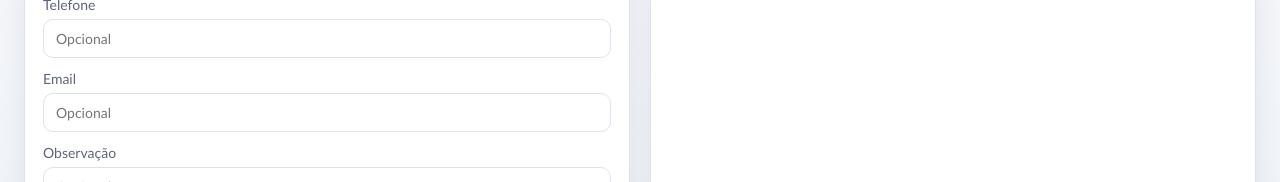
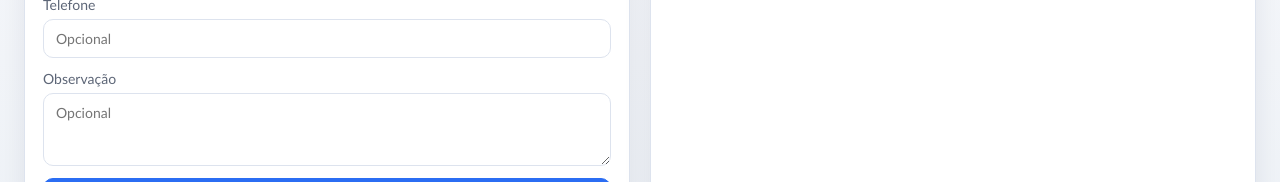
Before and after one commit to Kriegerph/Chamados, an Angular app: page /clientes in a window 1280 px wide. Shown: the part 230-412 px from the top of the page. Built offline with nearby package versions, Linux system fonts and the light colour scheme; no server answers; the database is empty; sample sign-in values are in the browser's storage.

Commit message:
corrigir problemas com cadastro de clientes

```diff
--- a/package.json
+++ b/package.json
@@ -39,6 +39,7 @@
     "@angular/build": "^21.1.4",
     "@angular/cli": "^21.1.4",
     "@angular/compiler-cli": "^21.1.0",
+    "angular-cli-ghpages": "^3.0.2",
     "typescript": "~5.9.2"
   }
 }
--- a/src/app/pages/clientes/clientes.component.html
+++ b/src/app/pages/clientes/clientes.component.html
@@ -9,10 +9,6 @@
       <label>
         Telefone
         <input name="telefone" type="text" [(ngModel)]="telefone" placeholder="Opcional" />
-      </label>
-      <label>
-        Email
-        <input name="email" type="email" [(ngModel)]="email" placeholder="Opcional" />
       </label>
       <label>
         Observação
```
Also changed, not shown: 1 other file (tests, documents, lock files or other folders).
